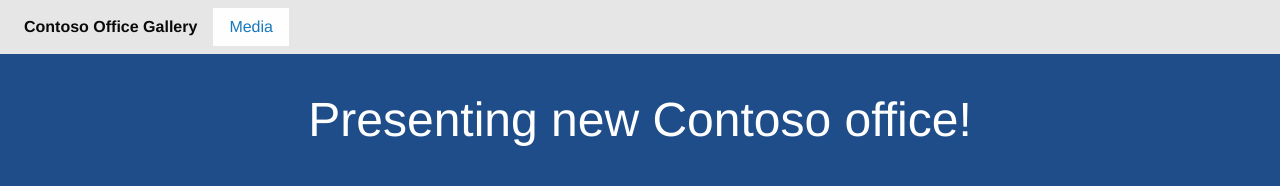
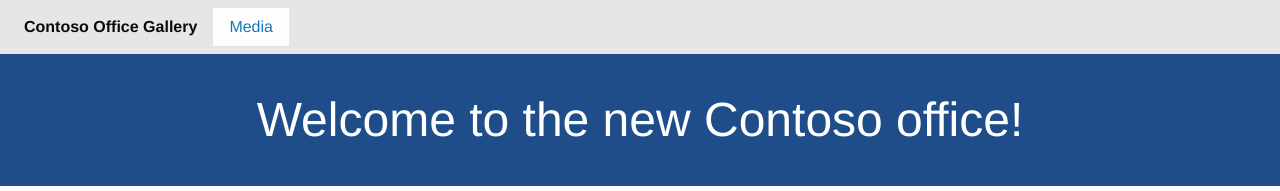
Before and after one commit to dmauser/webapp-cdn-sample, a plain HTML site: page index.html in a window 1280 px wide. Shown: the top 191 px of the page. Drawn offline with Linux system fonts and the light colour scheme; files that its build step writes are made by us from their sources.

Commit message:
New changes

```diff
--- a/index.html
+++ b/index.html
@@ -21,7 +21,7 @@
     </div>
   </div>
 
-  <h1 class="text-center">Presenting new Contoso office!</h1>
+  <h1 class="text-center">Welcome to the new Contoso office!</h1>
 
   <h2 class="text-center">Photos</h2>
 
```
Also changed, not shown: 1 other file.
